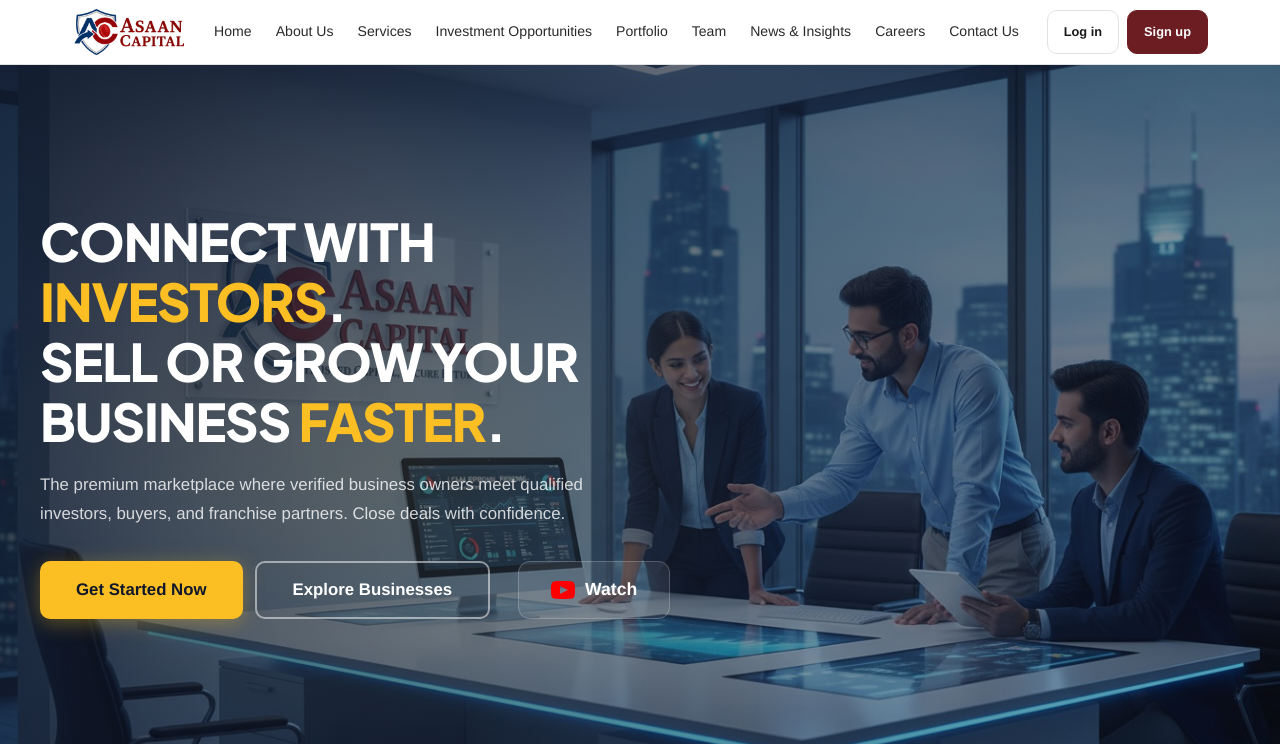
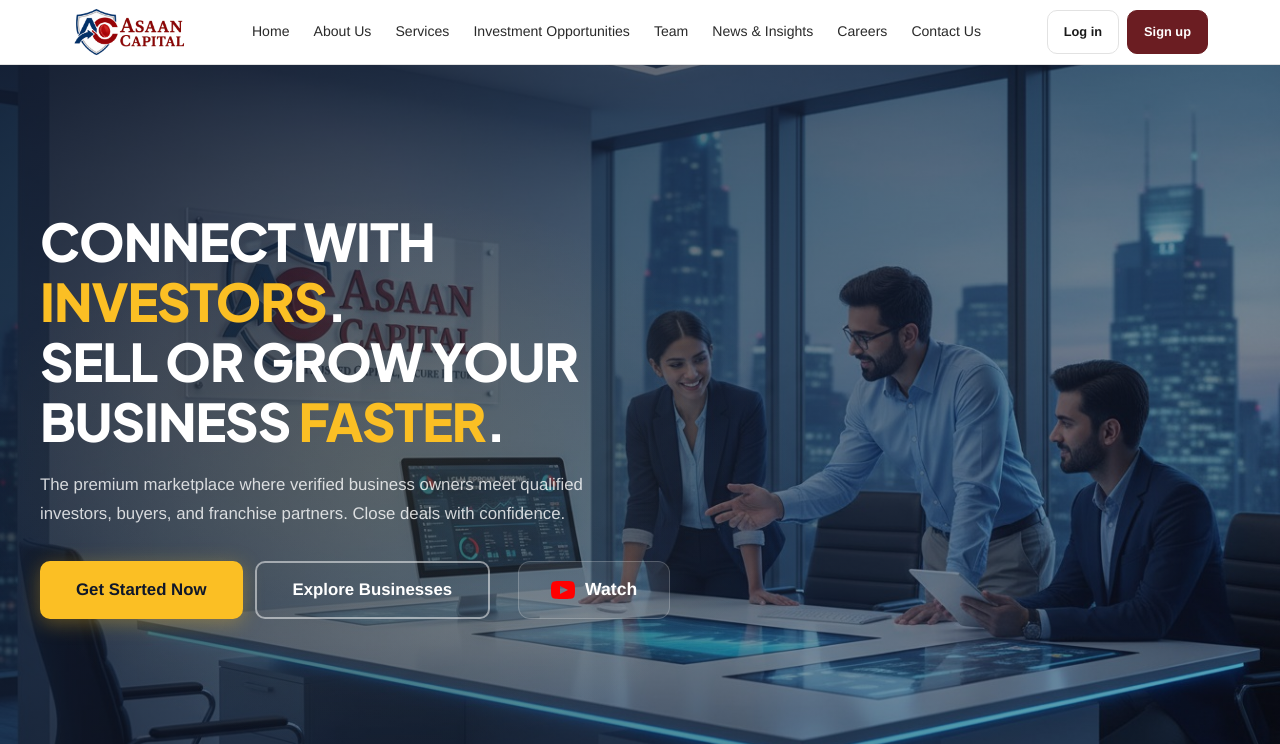
Before and after one commit to isoftrosolutions/Asaan-Credit-Ltd., a PHP site: page /assan/index.php in a window 1280 px wide. Shown: the top 744 px of the page. Run offline with PHP 8.4, Linux system fonts and the light colour scheme; data that the repository does not hold is empty; some libraries are stand-ins or nearby versions.

Commit message:
Remove Portfolio from nav

```diff
--- a/assets/header.js
+++ b/assets/header.js
@@ -70,7 +70,6 @@
   ['About Us', '/about'],
   ['Services', '/services'],
   ['Investment Opportunities', '/browse/businesses'],
-  ['Portfolio', '/portfolio'],
   ['Team', '/team'],
   ['News & Insights', '/blog'],
   ['Careers', '/careers'],
--- a/includes/header.php
+++ b/includes/header.php
@@ -118,7 +118,6 @@
             <a href="<?= APP_URL ?>/" style="color:var(--dash-ink);text-decoration:none;font-weight:500;">Home</a>
             <a href="<?= APP_URL ?>/about" style="color:var(--dash-ink);text-decoration:none;font-weight:500;">About Us</a>
             <a href="<?= APP_URL ?>/services" style="color:var(--dash-ink);text-decoration:none;font-weight:500;">Services</a>
-            <a href="<?= APP_URL ?>/portfolio" style="color:var(--dash-ink);text-decoration:none;font-weight:500;">Portfolio</a>
             <a href="<?= APP_URL ?>/blog" style="color:var(--dash-ink);text-decoration:none;font-weight:500;">News & Insights</a>
             <a href="<?= APP_URL ?>/contact" style="color:var(--dash-ink);text-decoration:none;font-weight:500;">Contact Us</a>
           </nav>
```
